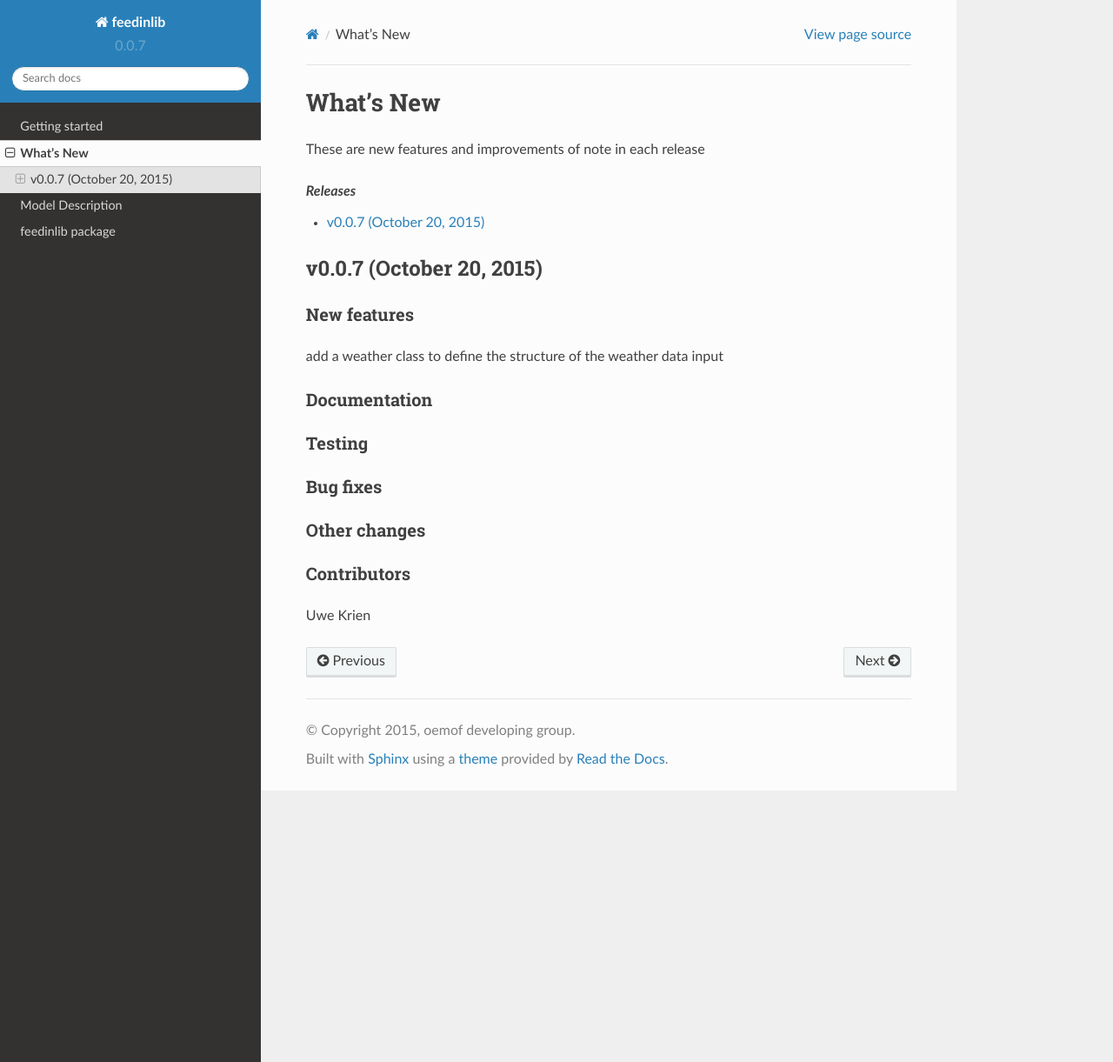
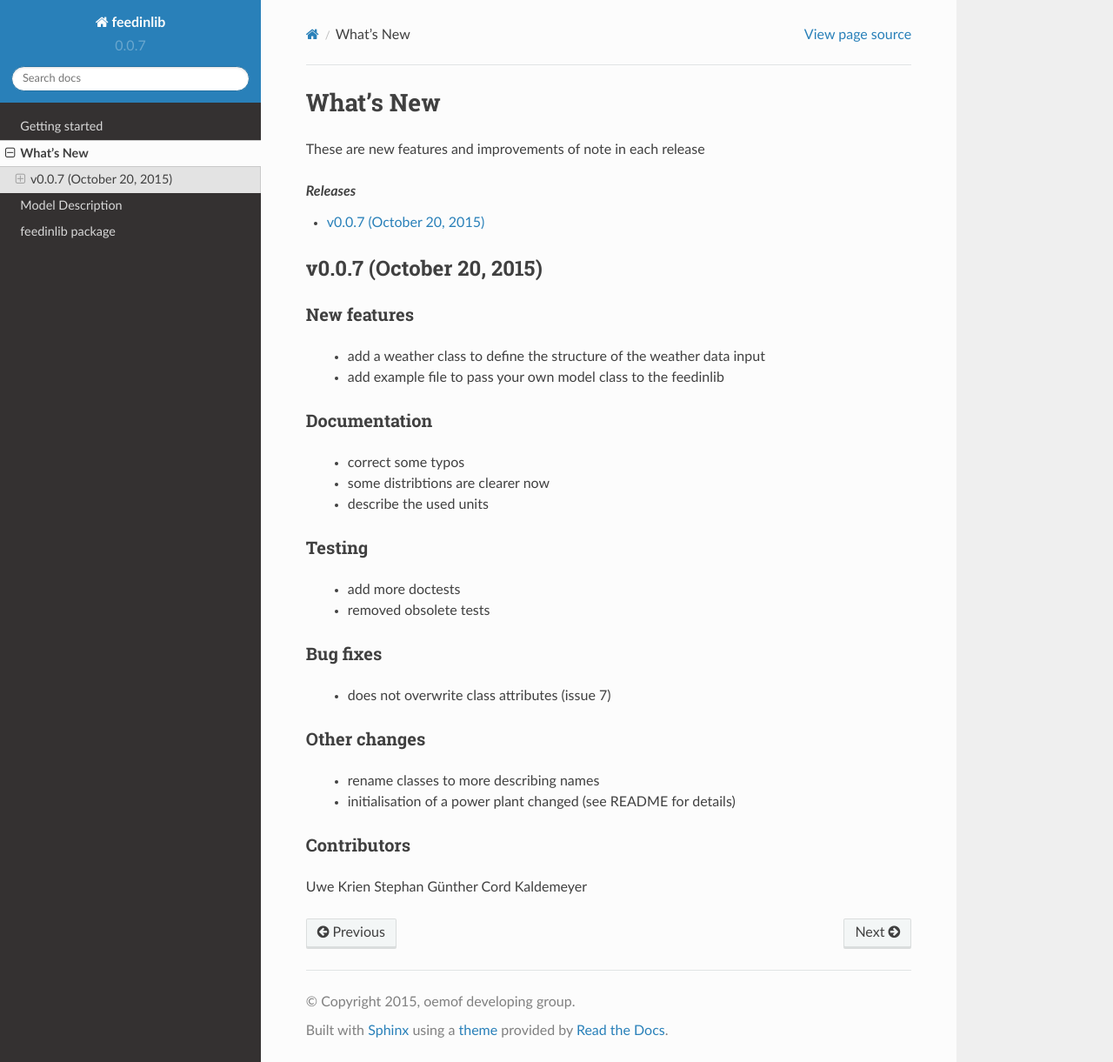
Before and after one commit to oemof/feedinlib, a Sphinx documentation site: the page built from doc/whats_new.rst, in a window 1280 px wide and 1221 px high. Shown: the whole window at 87% size. Built offline with Sphinx 7.4.7 and the Read the Docs theme 2.0.0, drawn with Linux system fonts in a browser that asks for light colours; formulas are drawn with MathJax 3.

Commit message:
adapt 'what's new' and version.

```diff
--- a/doc/whatsnew/v0007.txt
+++ b/doc/whatsnew/v0007.txt
@@ -4,26 +4,41 @@ v0.0.7 (October 20, 2015)
 New features
 ############
 
-add a weather class to define the structure of the weather data input
+ * add a weather class to define the structure of the weather data input
+ * add example file to pass your own model class to the feedinlib
 
 
 Documentation
 #############
 
+ * correct some typos
+ * some distribtions are clearer now
+ * describe the used units
+
 
 Testing
 #######
+
+ * add more doctests
+ * removed obsolete tests
 
 
 Bug fixes
 #########
 
+ * does not overwrite class attributes (issue 7)
+
 
 Other changes
 #############
+
+ * rename classes to more describing names
+ * initialisation of a power plant changed (see README for details)
 
 
 Contributors
 ############
 
 Uwe Krien
+Stephan Günther
+Cord Kaldemeyer
--- a/setup.py
+++ b/setup.py
@@ -12,7 +12,7 @@ if not sys.version_info[:2] in ((2, 7), (3, 3), (3, 4)):
     sys.exit('%s requires Python 2.7, 3.3, or 3.4' % 'feedinlib')
 
 setup(name='feedinlib',
-      version='0.0.6',
+      version='0.0.7',
       description='Creating time series from pv or wind power plants.',
       url='http://github.com/oemof/feedinlib',
       author='oemof developing group',
```
